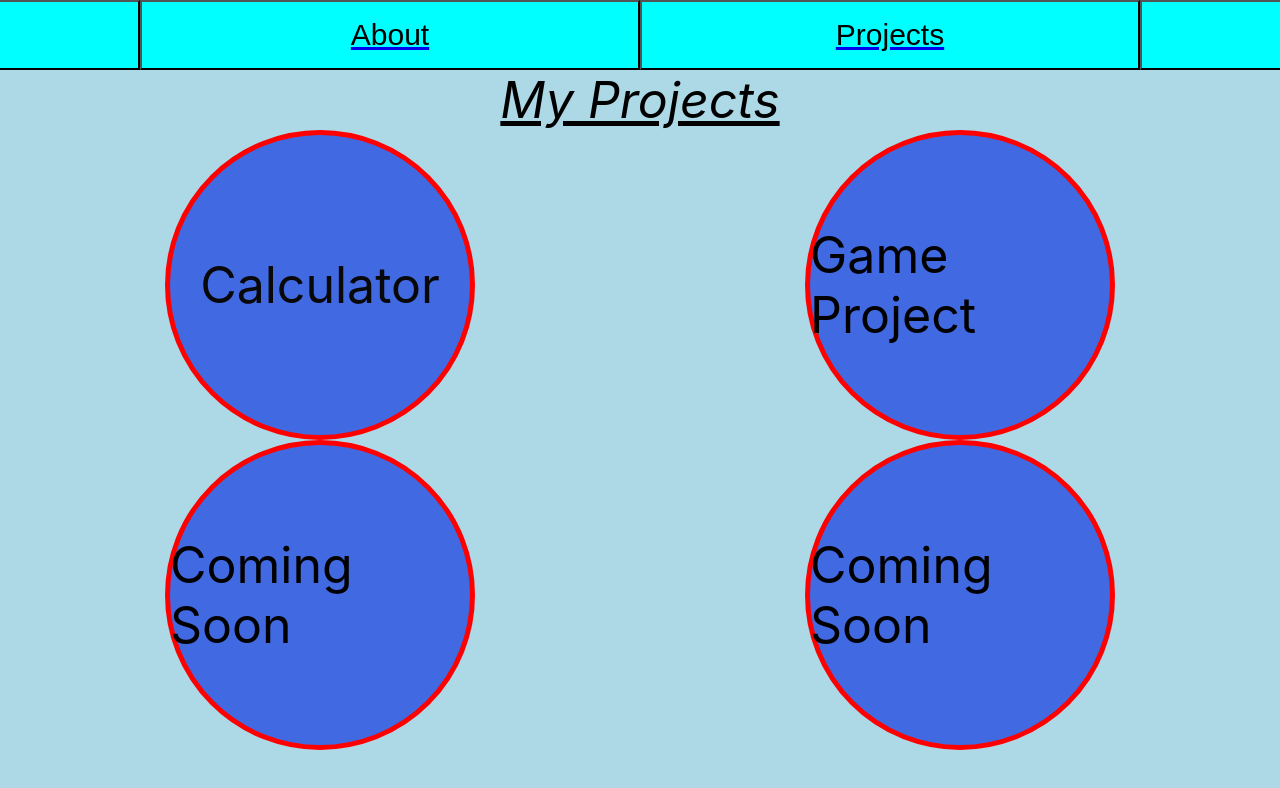
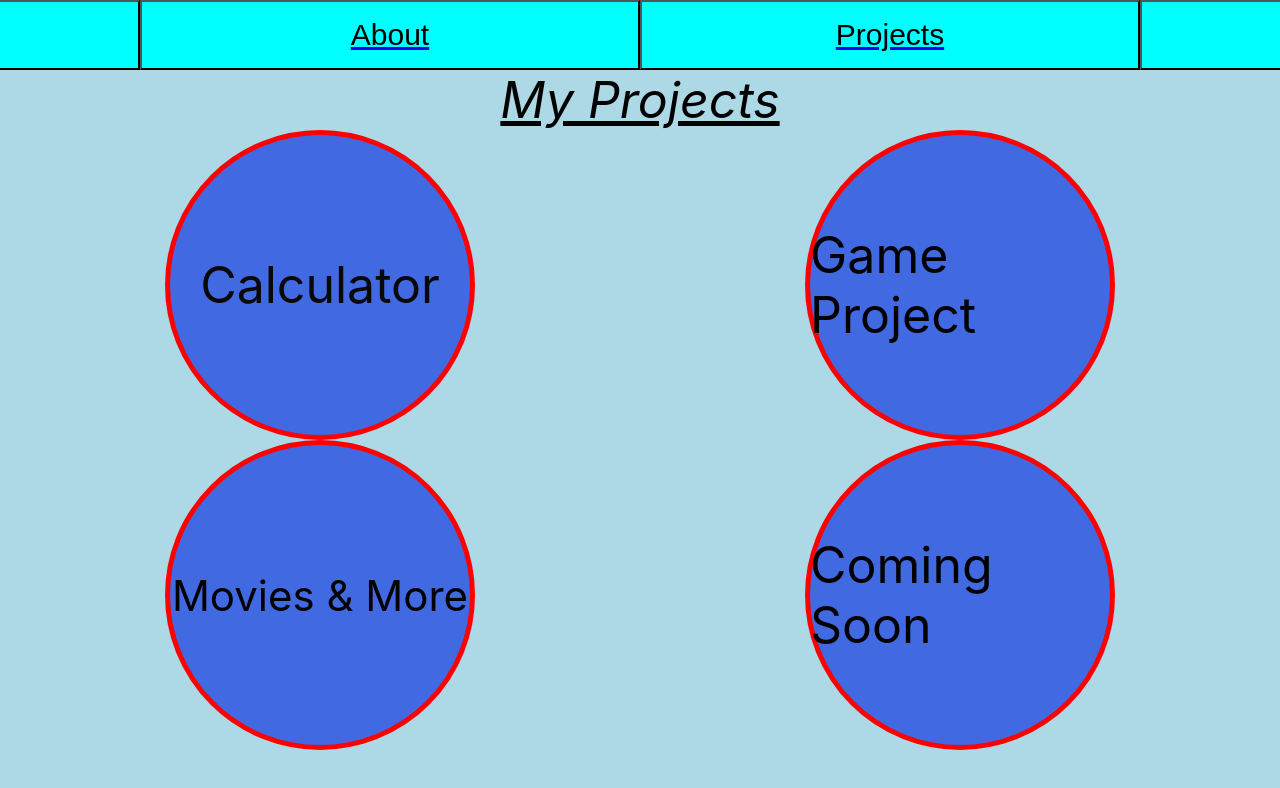
Before and after one commit to ManiG21/portfolio, a React (Create React App) app: page /projects in a window 1280 px wide. Shown: the top 788 px of the page. Built offline with nearby package versions, Linux system fonts and the light colour scheme.

Commit message:
new emoji

```diff
--- a/src/components/Contact/Contact.js
+++ b/src/components/Contact/Contact.js
@@ -7,7 +7,11 @@ import { AiFillLinkedin } from "react-icons/ai";
 
 function Contact() {
    return (
+
+
       <div className="contact container">
+{/* <FontAwesomeIcon className='Emojis' id='Excited' icon={faFaceSmileBeam}/> */}
+
          <header> My Contact</header>
          <a href='https://github.com/ManiG21'> <GoMarkGithub className='logos' /></a>
        <a href='https://www.linkedin.com/in/armani-grant-1a7b75227/'><AiFillLinkedin className='logos' /></a>
--- a/src/components/Projects/Projects.css
+++ b/src/components/Projects/Projects.css
@@ -43,14 +43,15 @@ background-position: center;
 background-size: cover;
 color: transparent;
   }
-  #Music:hover  {
+  #Movies-More:hover  {
     /* background-image: ; */
 opacity: .8;
 background-position: center;
 background-size: cover;
   }
 
-  #Music {
+  #Movies-More {
+    font-size: 42px;
     color: black;
     transition: 2s blue;
   }
--- a/src/components/Projects/Projects.js
+++ b/src/components/Projects/Projects.js
@@ -12,7 +12,7 @@ function Project() {
 
             <a className='project-button' id='Calc' href='https://manig21.github.io/Calculator-Project/' target='_blank' rel='noreferrer' >Calculator</a>
             <a className='project-button'  id='Game' href='https://manig21.github.io/Game-Project/Sonic/sonic.html' target='_blank' rel='noreferrer' >Game Project</a>
-            <a className='project-button'id='Music' href='https://www.google.com/' target='_blank' rel='noreferrer' >Coming Soon</a>
+            <a className='project-button'id='Movies-More' href='https://imaginative-unicorn-f88fec.netlify.app/' target='_blank' rel='noreferrer' >Movies & More</a>
             <a className='project-button' id='Pro' href='https://www.google.com/' target='_blank' rel='noreferrer' >Coming Soon</a>
             {/* <a className='project-button' href=''> <div >Game Project</div></a>
             <a className='project-button' href=''> <div >Coming Soon</div></a>
```
